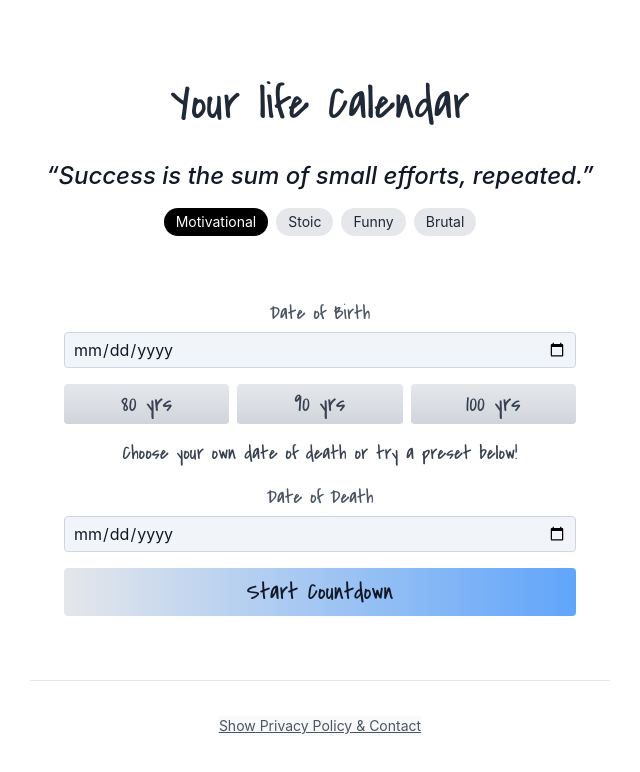
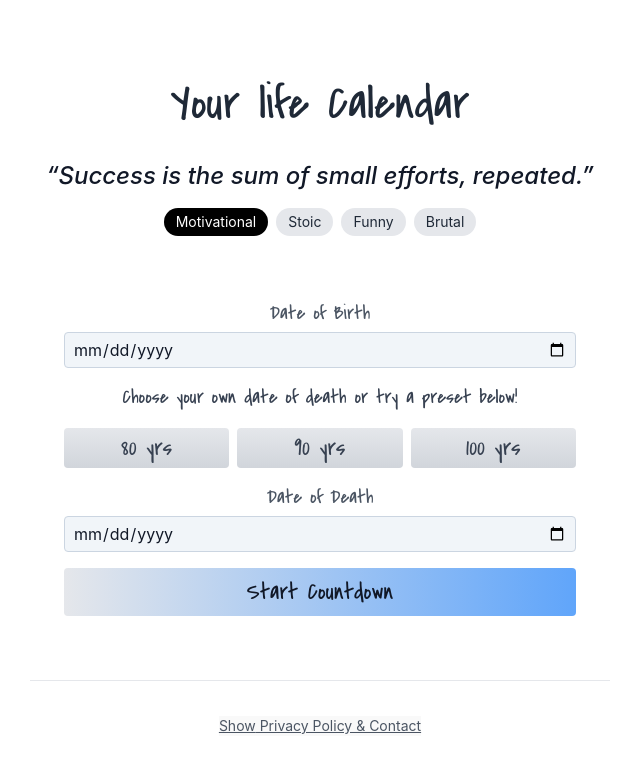
Before and after one commit to buildsbydt/your-life-calendar, a React (Vite) app: page / in a window 1280 px wide. Shown: the top 772 px of the page, without its empty margins (320-960 px from the left). Built offline with nearby package versions, Linux system fonts and the light colour scheme.

Commit message:
moved preset instructions above default age buttons

```diff
--- a/src/components/Form.tsx
+++ b/src/components/Form.tsx
@@ -41,6 +41,11 @@ export default function Form({ onSubmit }: Props) {
         />
       </label>
 
+      {/* Preset instructions */}
+      <p className="text-center italic text-xl text-gray-700 font-covered-by-your-grace">
+        Choose your own date of death or try a preset below!
+      </p>
+
       {/* Default-age buttons */}
       <div className="flex space-x-2">
         {defaults.map(age => (
@@ -56,10 +61,6 @@ export default function Form({ onSubmit }: Props) {
         ))}
       </div>
 
-      {/* Preset instructions */}
-      <p className="text-center italic text-xl text-gray-700 font-covered-by-your-grace">
-        Choose your own date of death or try a preset below!
-      </p>
 
       {/* Date of Death */}
       <label className="block">
```
